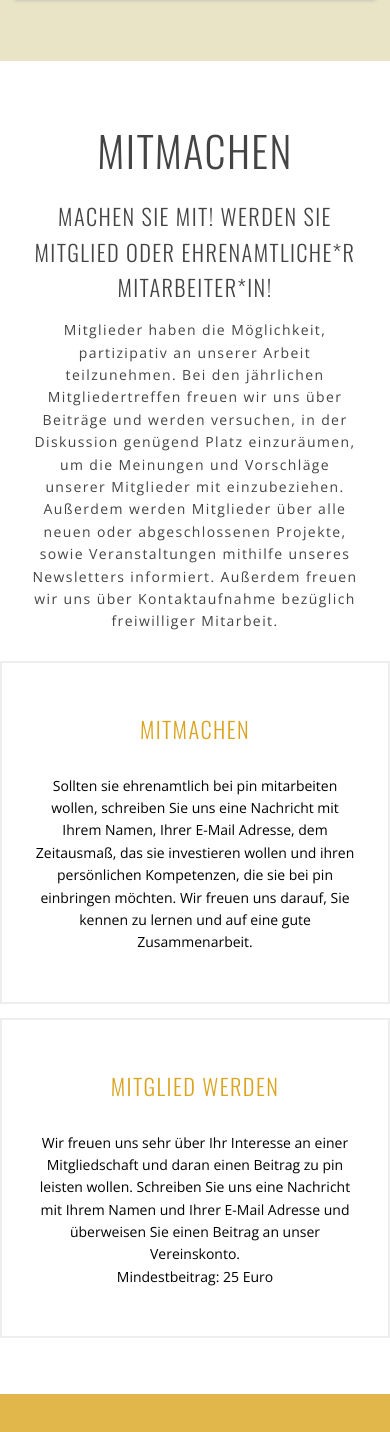
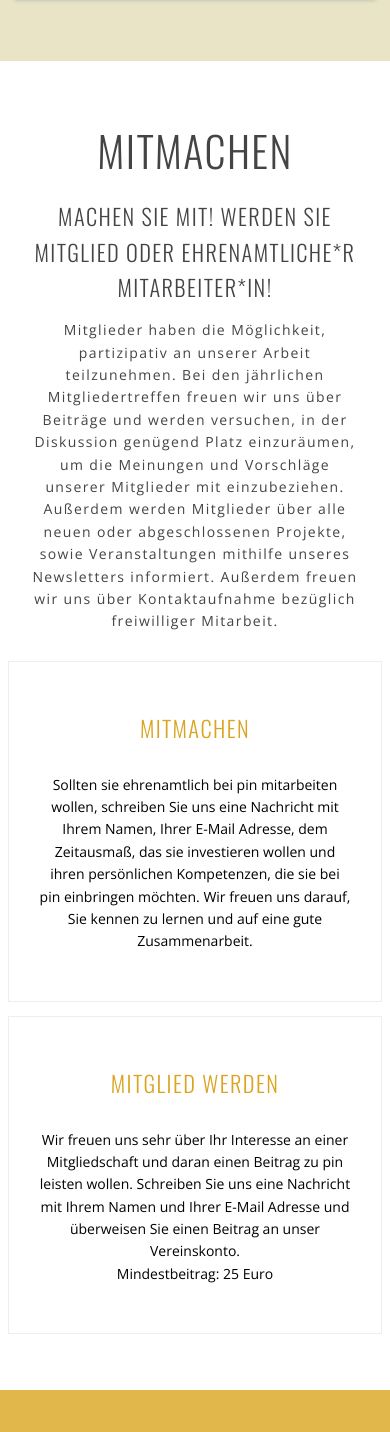
Before and after one commit to pinverein/anna-laura, a Jekyll site: the page built from index.html, in a window 390 px wide. Shown: the part 3223-4655 px from the top of the page. Built offline with Jekyll 4.4.1, drawn with Linux system fonts in a browser that asks for light colours; grey boxes are pictures that could not be loaded.

Commit message:
Fixed boxes for participate and team sections.

```diff
--- a/assets/css/3-layouts/_home.sass
+++ b/assets/css/3-layouts/_home.sass
@@ -44,6 +44,9 @@
 
 
 // columns
+
+.col-1
+  max-width: 460px
 
 .col-2
   max-width: 18.75rem
--- a/assets/css/4-sections/_participate.sass
+++ b/assets/css/4-sections/_participate.sass
@@ -18,7 +18,7 @@
 
     justify-content: center
     position: relative
-    border: 2px solid #eee
+    border: 1px solid #eee
     margin-bottom: 1rem
     background: white
     +transition
@@ -97,7 +97,7 @@
   @media (max-width: 480px)
     .col-1
       border-radius: 0
-      width: 100%
+      width: 96%
       // height: 250px
       padding: 1rem 0
       margin: 1rem auto
--- a/assets/css/4-sections/_team.sass
+++ b/assets/css/4-sections/_team.sass
@@ -61,9 +61,11 @@
 
         h3
           margin-bottom: 0
+          color: #333
 
         p
           margin-top: 0
+          color: #666
 
 
 
--- a/assets/css/main.css
+++ b/assets/css/main.css
@@ -642,6 +642,9 @@
   clear: both;
   content: "";
   display: block; }
+
+.col-1 {
+  max-width: 460px; }
 
 .col-2 {
   max-width: 18.75rem;
@@ -1433,9 +1436,11 @@
           border-bottom: none;
           box-shadow: none; }
         section.team .team-member-box .sub-box .member-column h3 {
-          margin-bottom: 0; }
+          margin-bottom: 0;
+          color: #333; }
         section.team .team-member-box .sub-box .member-column p {
-          margin-top: 0; }
+          margin-top: 0;
+          color: #666; }
   @media (max-width: 1024px) {
     section.team .team-member-box {
       display: block; }
@@ -1498,7 +1503,7 @@
         -ms-flex-pack: center;
             justify-content: center;
     position: relative;
-    border: 2px solid #eee;
+    border: 1px solid #eee;
     margin-bottom: 1rem;
     background: white;
     -webkit-transition: all 0.15s ease-out 0s;
@@ -1549,7 +1554,7 @@
   @media (max-width: 480px) {
     section.participate .col-1 {
       border-radius: 0;
-      width: 100%;
+      width: 96%;
       padding: 1rem 0;
       margin: 1rem auto; }
       section.participate .col-1 .col-content {
```
